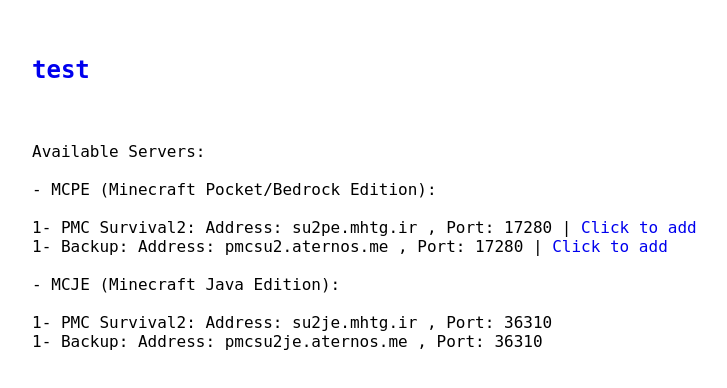
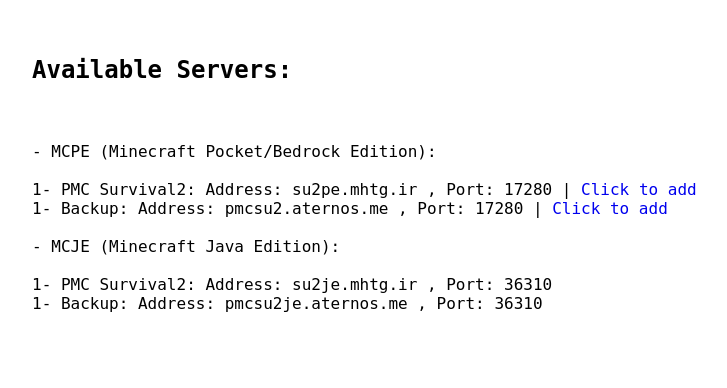
Before and after one commit to kmhtg/www, a plain HTML site: page index.html in a window 1280 px wide. Shown: the part 138-526 px from the top of the page, without its empty margins (16-743 px from the left). Drawn offline with Linux system fonts and the light colour scheme.

Commit message:
Update index.html

```diff
--- a/index.html
+++ b/index.html
@@ -20,9 +20,8 @@ a:hover { text-decoration: underline; }
 <h1>hub.mhtg.ir</h1>
 <h2>MC Servers by (<a href="https://twitter.com/mortezahtgamer">@MortezaHTGamer</a>)</h2>
 <br>
-<h2><a href="https://hub.mhtg.ir/letsplay/mc">test</a></h2>
+<h2>Available Servers:</h2>
 <br><br>
-Available Servers:<br><br>
 - MCPE (Minecraft Pocket/Bedrock Edition):<br><br>
 1- PMC Survival2: Address: su2pe.mhtg.ir , Port: 17280 | <a href="minecraft://?addExternalServer=su2pe.mhtg.ir|su2pe.mhtg.ir:17280">Click to add</a><br>
 1- Backup: Address: pmcsu2.aternos.me , Port: 17280 | <a href="minecraft://?addExternalServer=pmcsu2.aternos.me|pmcsu2.aternos.me:17280">Click to add</a><br><br>
```
